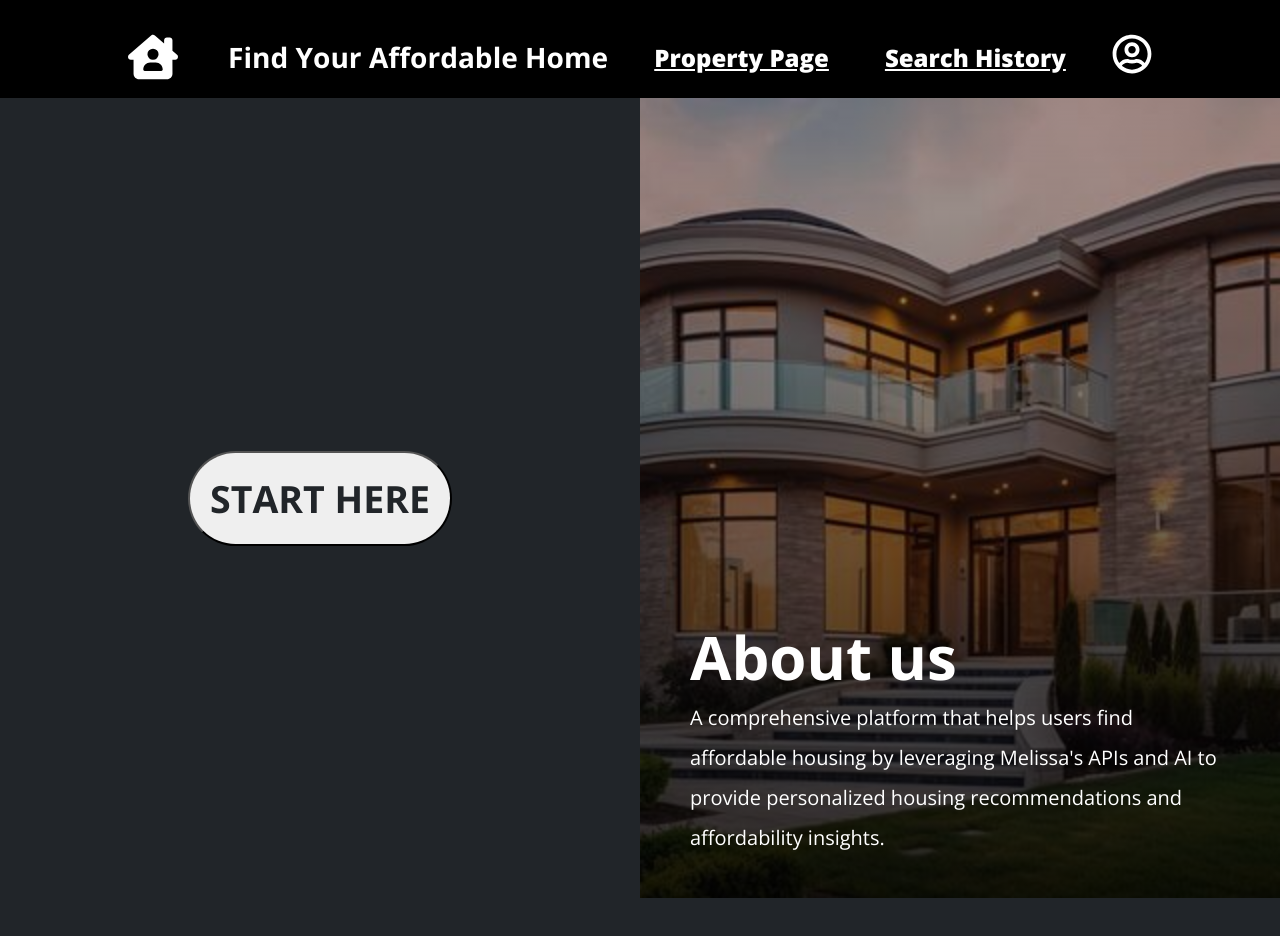
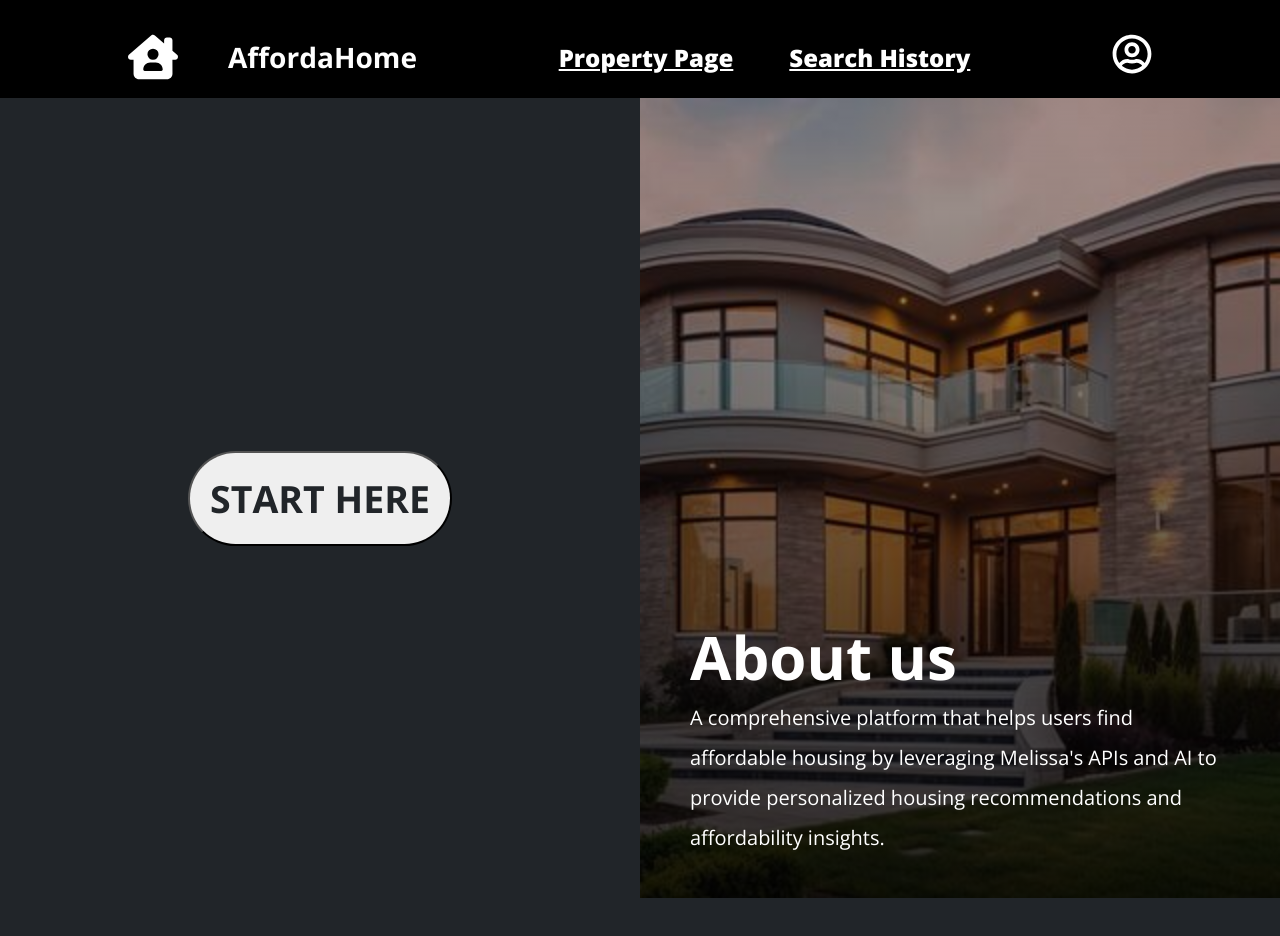
Before and after one commit to foojanbabaeeian/Irvinehacks25, a React (Create React App) app in the folder frontend/: page / in a window 1280 px wide. Shown: the top 936 px of the page. Built offline with nearby package versions, Linux system fonts and the light colour scheme; no server answers.

Commit message:
change nav name

```diff
--- a/frontend/src/component/Address/AddressInput.css
+++ b/frontend/src/component/Address/AddressInput.css
@@ -49,7 +49,7 @@ input{
 .result-container{
     background: white;
     width: 400px;
-    height: 200px;
+    min-height:  200px;
 
     padding: 40px;
     border-radius: 40px;
--- a/frontend/src/component/Address/AddressInput.jsx
+++ b/frontend/src/component/Address/AddressInput.jsx
@@ -72,11 +72,8 @@ function AddressInput() {
     localStorage.setItem("currentAddress", address);
     try {
       const result = await callApi(address);
-      console.log('API response:', result);
-
-      const propertyResult = await fetchPropertyData(address);
-      setPropertyData(propertyResult);
-      console.log('Property data:', propertyResult);
+      console.log("API response:", result);
+      setResult(result); // Save the result to state
     } catch (error) {
       setError("Failed to call API :333");
     }
--- a/frontend/src/component/navBar/NavBar.jsx
+++ b/frontend/src/component/navBar/NavBar.jsx
@@ -9,7 +9,7 @@ const NavBar = () => {
       <nav className="NavBar-wrapper">
         <div className="NavBar-logo">
             <FaHouseChimneyUser size={50}/>
-            <h3>Find Your Affordable Home</h3>
+            <h3>AffordaHome</h3>
         </div>
 
 
```
